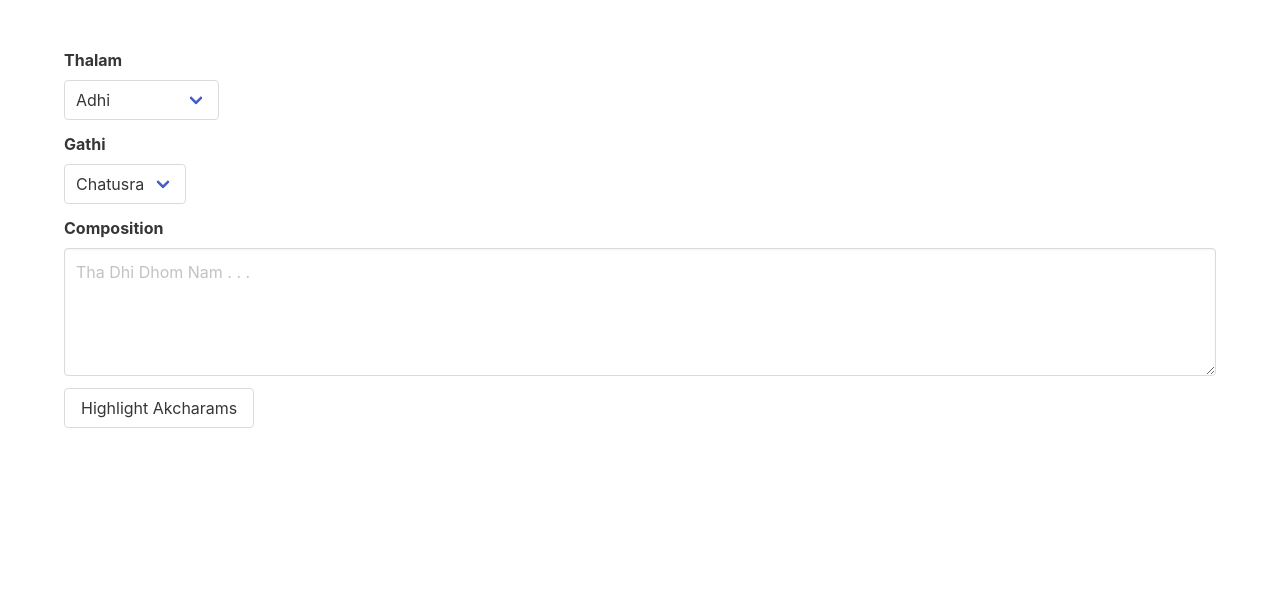
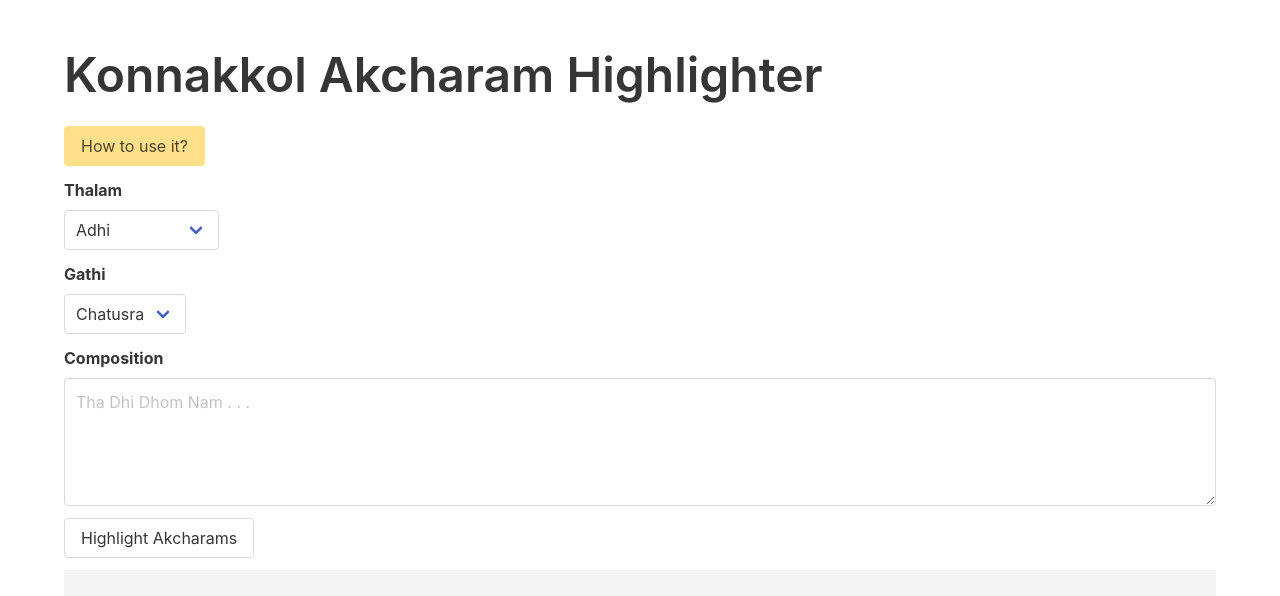
Before and after one commit to asahnoln/konnakol, a SvelteKit app: page / in a window 1280 px wide. Shown: the top 596 px of the page. Built offline with nearby package versions, Linux system fonts and the light colour scheme.

Commit message:
Updated tests
- [ADDED] Modal lib
- [CHANGED] Actual test data

```diff
--- a/src/routes/+page.svelte
+++ b/src/routes/+page.svelte
@@ -5,6 +5,9 @@
 	import MisraChapu from '$lib/akcharam/thalams/misraChapu';
 	import Roopaga from '$lib/akcharam/thalams/roopaga';
 	import type { Thalam } from '$lib/akcharam/thalams/thalam';
+	import Modal from '$lib/Modal.svelte';
+
+	let modal: Modal;
 
 	let result = '';
 	let song: string;
@@ -25,12 +28,21 @@
 	const a = new Akcharam();
 	function highlight() {
 		thalam.g = gathi;
-		result = a.hlHtml(song, thalam).replaceAll('\n', '<br>');
+		result = a.hlHtml(song, thalam);
 	}
 </script>
 
+<Modal bind:this={modal} />
+
 <section class="section">
 	<div class="container">
+		<h1 class="title is-1">Konnakkol Akcharam Highlighter</h1>
+		<div class="field">
+			<div class="control">
+				<button class="button is-warning" on:click={() => modal.open()}>How to use it?</button>
+			</div>
+		</div>
+
 		<div class="field">
 			<label class="label" for="thalam">Thalam</label>
 			<div class="control">
@@ -72,8 +84,7 @@
 			</div>
 		</div>
 
-		<div class="result">
-			{@html result}
-		</div>
+		<pre class="result">
+{@html result}</pre>
 	</div>
 </section>
```
Also changed, not shown: 1 other file (tests, documents, lock files or other folders).
